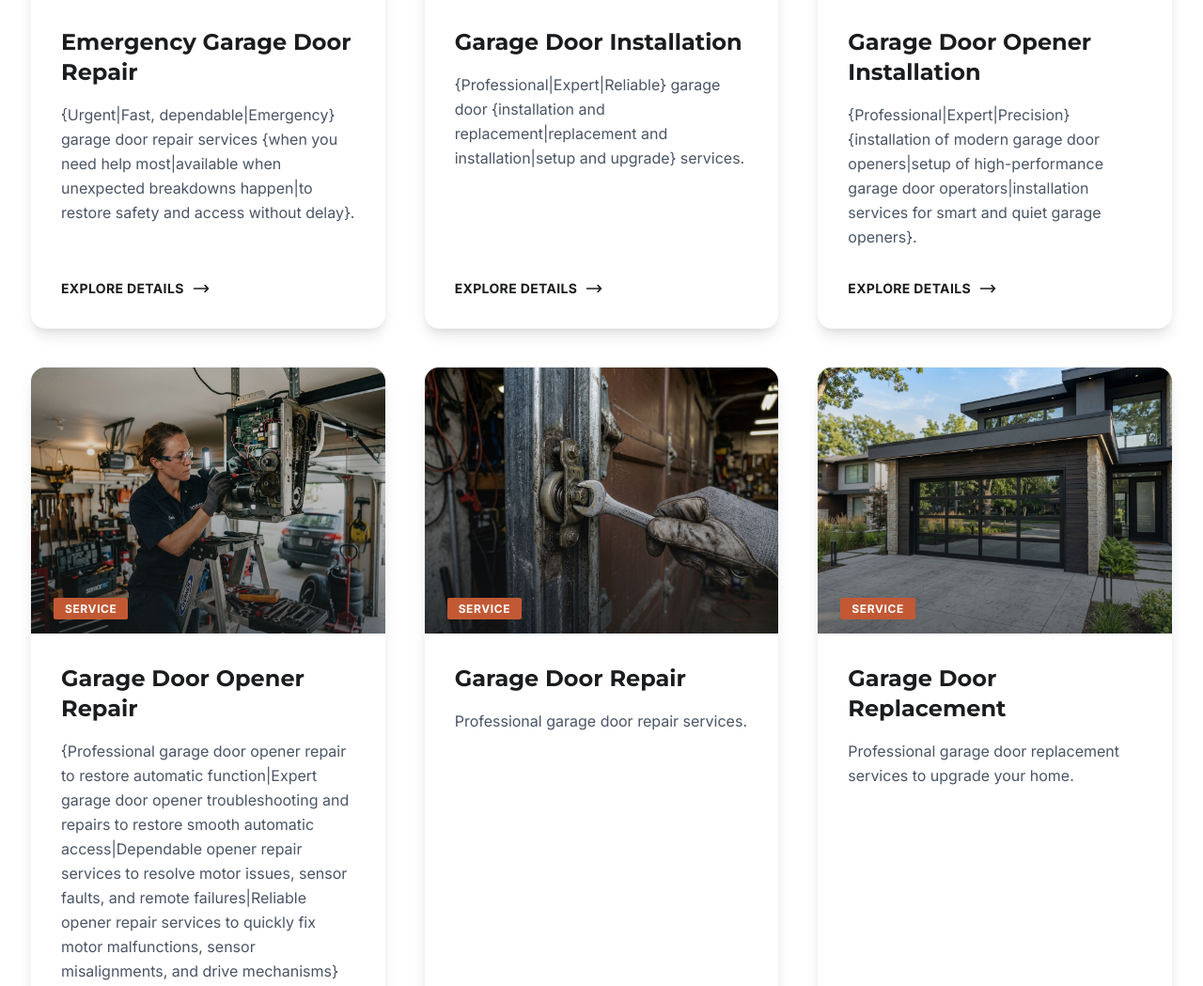
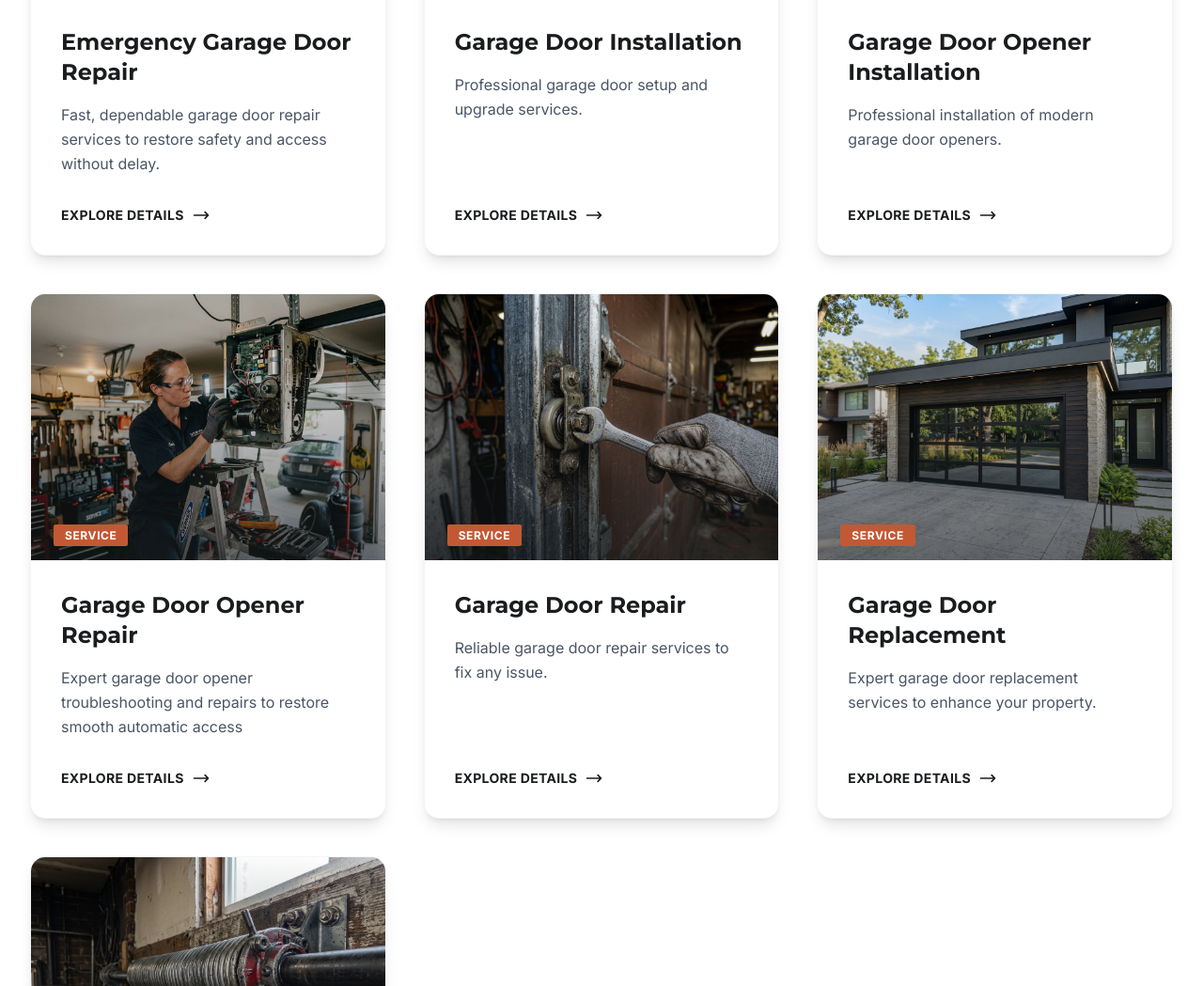
Before and after one commit to nafeestariq2022/Kivo-Garage-Door-Services, an Astro site: page /pennsylvania in a window 1280 px wide. Shown: the part 1515-2564 px from the top of the page at 94% size. Built offline with nearby package versions, Linux system fonts and the light colour scheme; Astro itself is replaced by a stand-in of ours.

Commit message:
fix: parse spintax in ServiceGrid and add missing variations

```diff
--- a/src/components/modules/ServiceGrid.astro
+++ b/src/components/modules/ServiceGrid.astro
@@ -1,5 +1,6 @@
 ---
 import { getCollection } from 'astro:content';
+import { parseSpintax, createRNG } from '../../utils/spintax';
 import Eyebrow from '../ui/Eyebrow.astro';
 
 interface Props {
@@ -25,6 +26,9 @@ let services = await getCollection('services');
 if (currentServiceId) {
   services = services.filter(service => service.id !== currentServiceId);
 }
+
+const seed = citySlug && stateSlug ? `${stateSlug}-${citySlug}-grid` : 'default-grid';
+const rng = createRNG(seed);
 ---
 
 <section class="py-20 md:py-32 bg-white relative">
@@ -47,7 +51,7 @@ if (currentServiceId) {
           </div>
           <div class="p-8 flex-grow flex flex-col bg-white">
             <h3 class="text-2xl font-heading font-bold text-brand-charcoal mb-4 group-hover:text-brand-accent transition-colors">{service.data.title}</h3>
-            <p class="text-gray-600 font-sans leading-relaxed flex-grow">{service.data.shortDescription}</p>
+            <p class="text-gray-600 font-sans leading-relaxed flex-grow">{parseSpintax(service.data.shortDescription, rng)}</p>
             <div class="mt-8 flex items-center text-brand-charcoal font-bold text-sm uppercase tracking-wide group-hover:text-brand-accent transition-colors">
               Explore Details
               <svg class="w-5 h-5 ml-2 transform group-hover:translate-x-2 transition-transform duration-300" fill="none" stroke="currentColor" viewBox="0 0 24 24"><path stroke-linecap="round" stroke-linejoin="round" stroke-width="2" d="M17 8l4 4m0 0l-4 4m4-4H3"></path></svg>
--- a/src/content/services/garage-door-repair.md
+++ b/src/content/services/garage-door-repair.md
@@ -1,6 +1,6 @@
 ---
 title: "Garage Door Repair"
-shortDescription: "Professional garage door repair services."
+shortDescription: "{Professional|Expert|Reliable} garage door repair services {for homeowners|to fix any issue|to restore safety}."
 description: "Expert garage door repair to address broken springs, snapped cables, and off-track doors quickly and safely."
 isPriority: true
 seo:
--- a/src/content/services/garage-door-replacement.md
+++ b/src/content/services/garage-door-replacement.md
@@ -1,6 +1,6 @@
 ---
 title: "Garage Door Replacement"
-shortDescription: "Professional garage door replacement services to upgrade your home."
+shortDescription: "{Professional|Expert|Reliable} garage door {replacement|upgrade} services to {upgrade|enhance|modernize} your {home|property}."
 description: "Expert garage door replacement addressing severe damage, outdated styles, and poor insulation to enhance security and curb appeal."
 isPriority: true
 seo:
```
